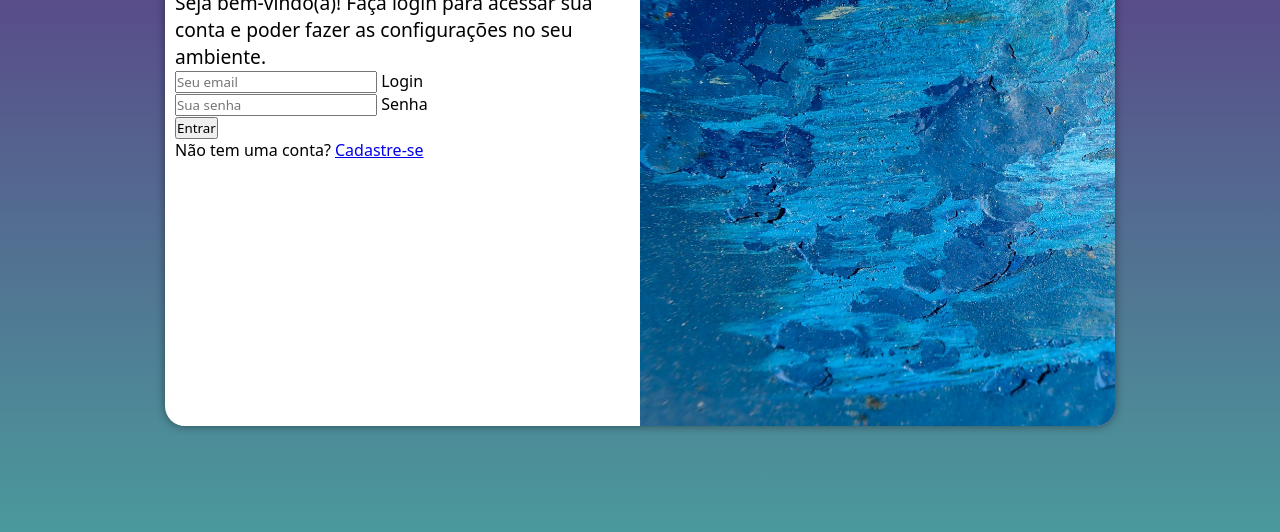
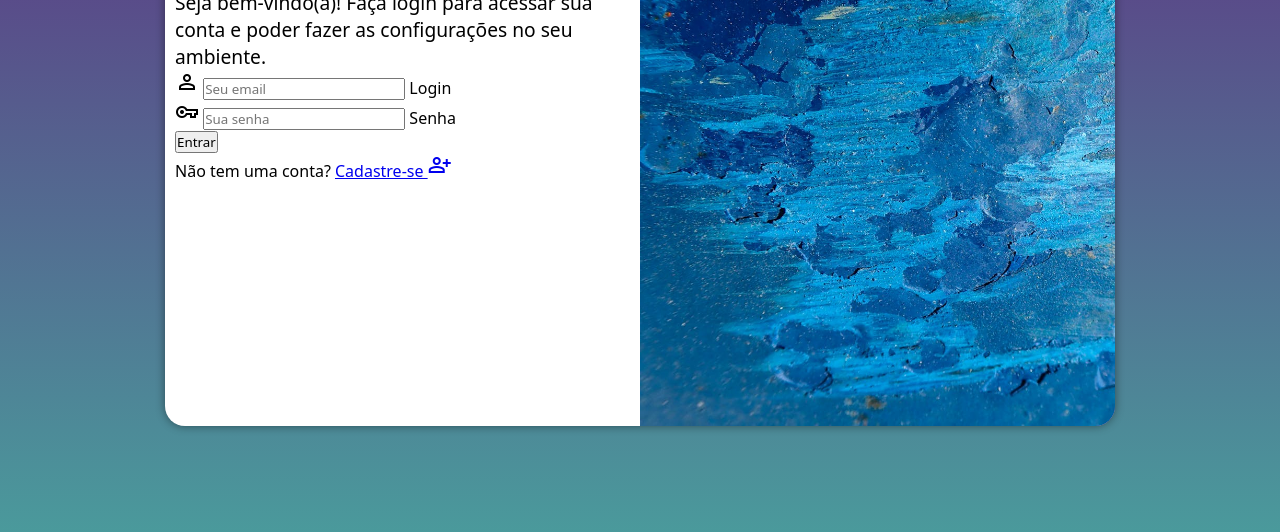
Before and after one commit to abreuhans/projeto-login, a plain HTML site: page index.html in a window 1280 px wide. Shown: the part 224-756 px from the top of the page. Drawn offline with nearby package versions, Linux system fonts and the light colour scheme.

Commit message:
Update index.html

```diff
--- a/index.html
+++ b/index.html
@@ -4,6 +4,7 @@
     <meta charset="UTF-8">
     <meta name="viewport" content="width=device-width, initial-scale=1.0">
     <title>Login</title>
+    <link rel="stylesheet" href="https://fonts.googleapis.com/css2?family=Material+Symbols+Outlined" />
     <link rel="stylesheet" href="estilos/styles.css">
     <link rel="stylesheet" href="estilos/media-query.css">
 </head>
@@ -16,17 +17,19 @@
             <div id="formulario">
                 <h1>Login</h1>
                 <p>Seja bem-vindo(a)! Faça login para acessar sua conta e poder fazer as configurações no seu ambiente.</p>
-                <form action="login.php" method="post">
+                <form action="login.php" method="post" autocomplete="on">
                     <div class="campo">
-                        <input type="email" id="ilogin" name="email" placeholder="Seu email" required>
+                        <span class="material-symbols-outlined">person</span>
+                        <input type="email" id="ilogin" name="email" placeholder="Seu email" required autocomplete="email" maxlength="30">
                         <label for="ilogin">Login</label>
                     </div>
                     <div class="campo">
-                        <input type="password" id="isenha" name="senha" placeholder="Sua senha" required>
+                        <span class="material-symbols-outlined">vpn_key</span>
+                        <input type="password" id="isenha" name="senha" placeholder="Sua senha" required autocomplete="current-password" minlength="8" maxlength="20">
                         <label for="isenha">Senha</label>
                     </div>
                     <button type="submit">Entrar</button>
-                    <p>Não tem uma conta? <a href="cadastro.html">Cadastre-se</a></p>
+                    <p>Não tem uma conta? <a href="cadastro.html">Cadastre-se <i class="material-symbols-outlined">person_add</i></a></p>
                 </form>
             </div>
         </section>
```
